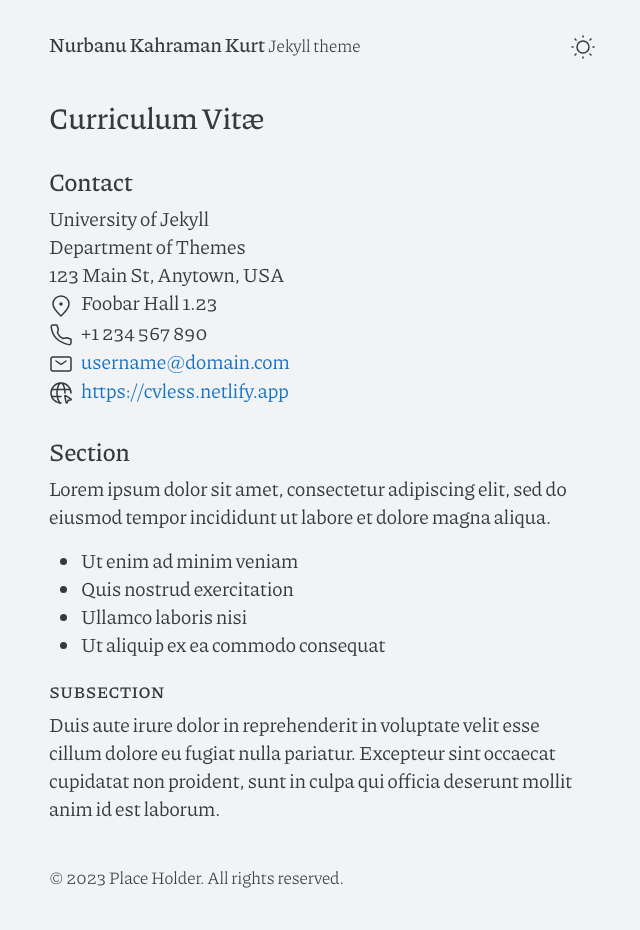
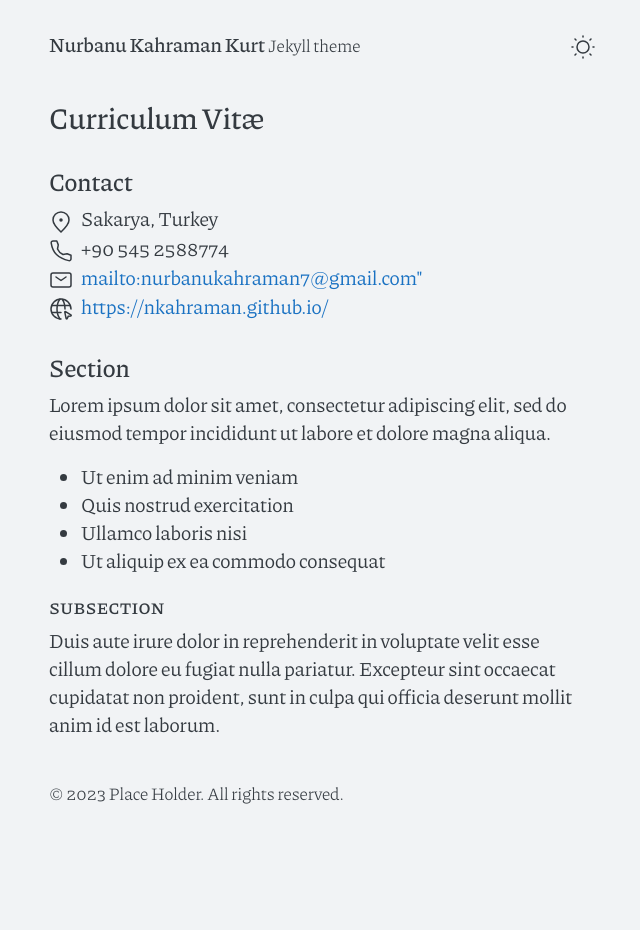
Before and after one commit to nkahraman/nkahraman.github.io, a Jekyll site: the page built from cv.md, in a window 1280 px wide. Shown: the whole page, without its empty margins (318-958 px from the left). Built offline with Jekyll 4.4.1, drawn with Linux system fonts in a browser that asks for light colours; after the commit the page ends 900 px from its top, so only the background shows below that.

Commit message:
added info

```diff
--- a/_includes/contact.html
+++ b/_includes/contact.html
@@ -1,12 +1,9 @@
 <div class="contact">
   <h2>Contact</h2>
   <ul>
-    <li>University of Jekyll</li>
-    <li>Department of Themes</li>
-    <li>123 Main St, Anytown, USA</li>
-    <li><span class="li-icon">{% include svg/pin-alt.svg %}</span><span>Foobar Hall 1.23</span></li>
-    <li><span class="li-icon">{% include svg/phone.svg %}</span><span>+1 234 567 890</span></li>
-    <li><span class="li-icon">{% include svg/mail.svg %}</span><a href="mailto:username@domain.com">username@domain.com</a></li>
-    <li><span class="li-icon">{% include svg/internet.svg %}</span><a href="https://cvless.netlify.app">https://cvless.netlify.app</a></li>
+    <li><span class="li-icon">{% include svg/pin-alt.svg %}</span><span>Sakarya, Turkey</span></li>
+    <li><span class="li-icon">{% include svg/phone.svg %}</span><span>+90 545 2588774 </span></li>
+    <li><span class="li-icon">{% include svg/mail.svg %}</span><a href="mailto:nurbanukahraman7@gmail.com">mailto:nurbanukahraman7@gmail.com"</a></li>
+    <li><span class="li-icon">{% include svg/internet.svg %}</span><a href="https://nkahraman.github.io/">https://nkahraman.github.io/</a></li>
   </ul>
 </div>
```
